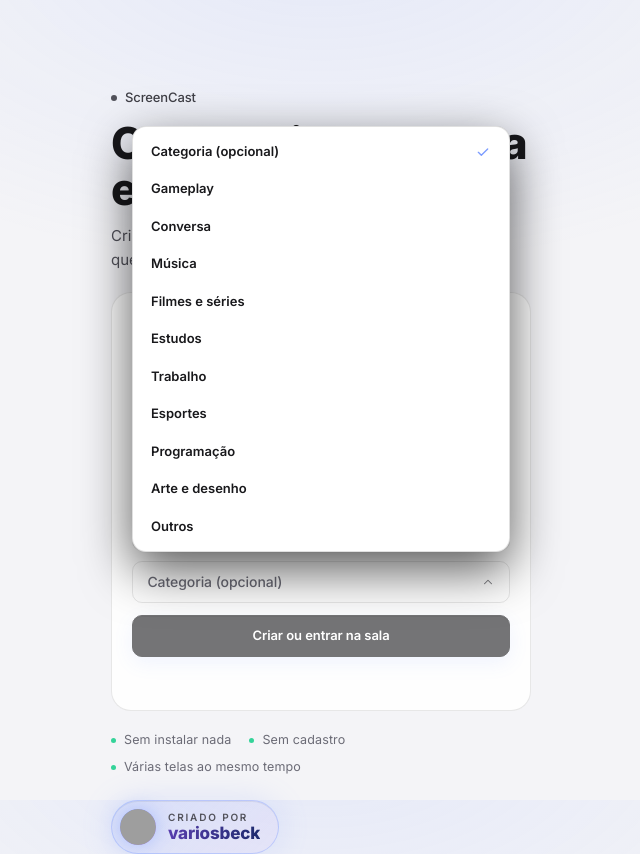
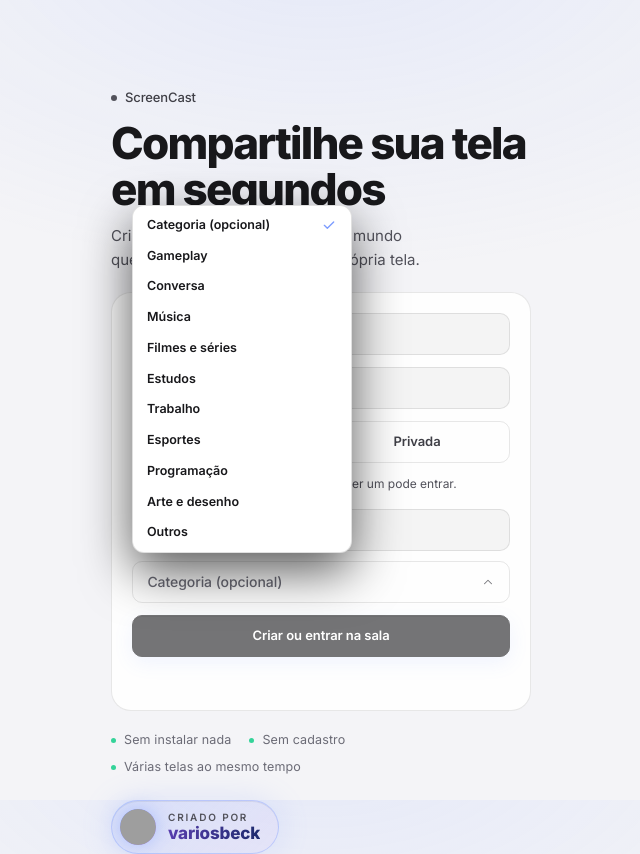
Before and after one commit to variosbeck/sharing, a website: page public/index.html in a window 1280 px wide. Both pictures are taken after a click on the button "Categoria (opcional)". Shown: the whole page, without its empty margins (319-959 px from the left). Drawn offline with Linux system fonts and the light colour scheme; no server answers; grey boxes are pictures that could not be loaded.

Commit message:
Update index.html

```diff
--- a/public/index.html
+++ b/public/index.html
@@ -136,11 +136,11 @@ main{flex:1;min-height:0;gap:12px}
 .dd-btn{gap:10px}
 .dd-btn svg{transition:transform .15s;transform:rotate(180deg);opacity:.7}
 .dd-btn[aria-expanded=true] svg{transform:none}
-.dd-menu{position:absolute;bottom:calc(100% + 8px);left:0;min-width:240px;z-index:20;padding:6px;border:1px solid rgba(var(--ov),.12);border-radius:14px;background:var(--pop);backdrop-filter:blur(14px);box-shadow:0 18px 50px rgba(0,0,0,.65);animation:menu .14s ease-out}
+.dd-menu{position:absolute;bottom:calc(100% + 8px);left:0;min-width:210px;max-width:min(300px,calc(100vw - 16px));z-index:20;padding:4px;border:1px solid rgba(var(--ov),.12);border-radius:12px;background:var(--pop);backdrop-filter:blur(14px);box-shadow:0 18px 50px rgba(0,0,0,.65);animation:menu .14s ease-out}
 @keyframes menu{from{opacity:0;transform:translateY(4px)}}
-.dd-item{display:flex;align-items:center;justify-content:space-between;gap:16px;width:100%;padding:9px 12px;border:0;border-radius:9px;background:transparent;color:var(--z300);text-align:left;cursor:pointer}
-.dd-item b{display:block;font-size:13px;font-weight:600;color:var(--text)}
-.dd-item small{display:block;font-size:12px;color:var(--z500)}
+.dd-item{display:flex;align-items:center;justify-content:space-between;gap:12px;width:100%;padding:6px 10px;border:0;border-radius:8px;background:transparent;color:var(--z300);text-align:left;cursor:pointer}
+.dd-item b{display:block;font-size:12.5px;font-weight:600;color:var(--text)}
+.dd-item small{display:block;font-size:11px;line-height:1.35;color:var(--z500)}
 .dd-item:hover,.dd-item:focus-visible{background:rgba(var(--ov),.07);outline:none}
 .dd-item .ck{opacity:0;color:var(--accent)}
 .dd-item[aria-selected=true] .ck{opacity:1}
@@ -1241,7 +1241,7 @@ function enhanceSelect(sel) {
     closeDd(); if (btn.disabled) return;
     menu.hidden = false; btn.setAttribute('aria-expanded', 'true');
     const r = btn.getBoundingClientRect(), below = innerHeight - r.bottom - 16, above = r.top - 16;
-    menu.style.minWidth = r.width + 'px'; menu.style.maxHeight = Math.max(160, Math.min(520, Math.max(below, above))) + 'px';
+    menu.style.minWidth = Math.min(r.width, 220) + 'px'; menu.style.maxWidth = Math.min(300, innerWidth - 16) + 'px'; menu.style.maxHeight = Math.max(160, Math.min(520, Math.max(below, above))) + 'px';
     const h = menu.offsetHeight, up = h > below && above > below;
     menu.style.left = Math.max(8, Math.min(r.left, innerWidth - menu.offsetWidth - 8)) + 'px';
     menu.style.top = (up ? Math.max(8, r.top - h - 8) : r.bottom + 8) + 'px';
```
